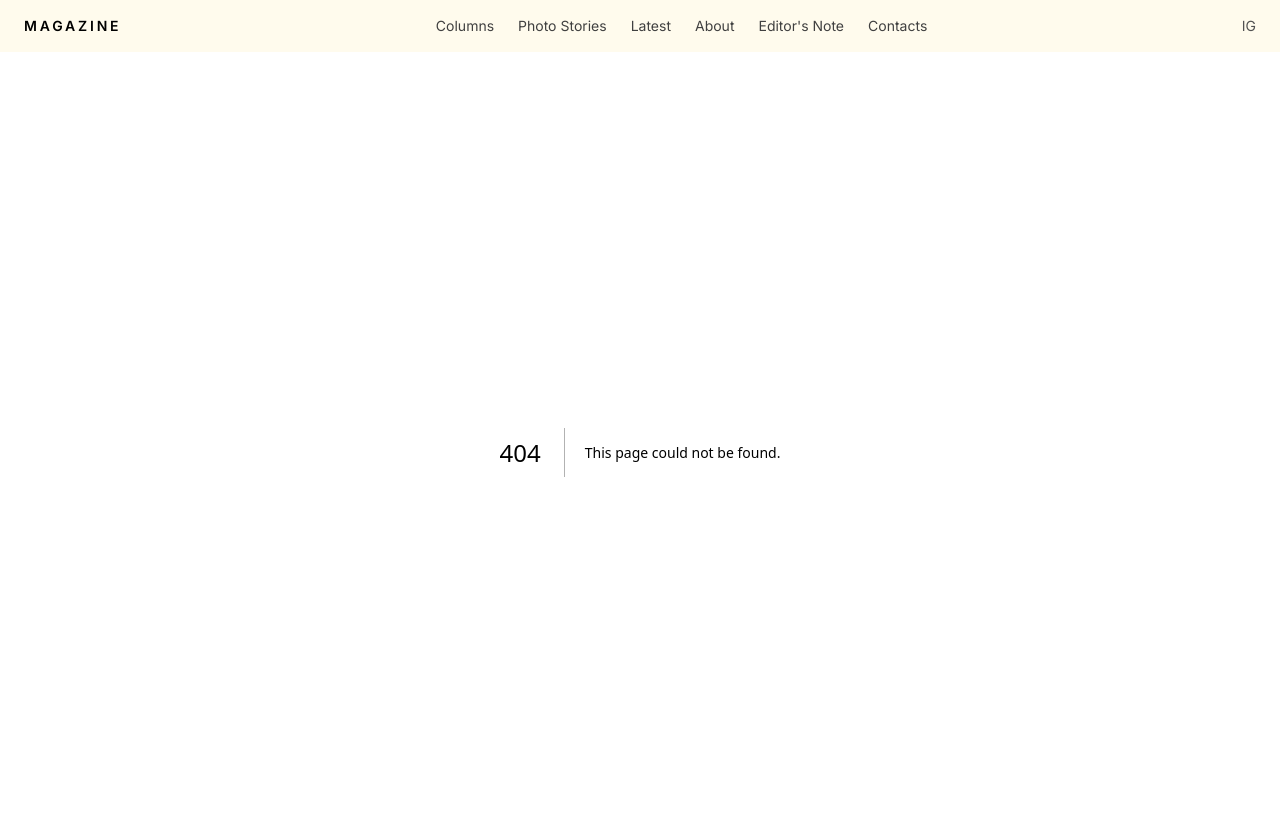
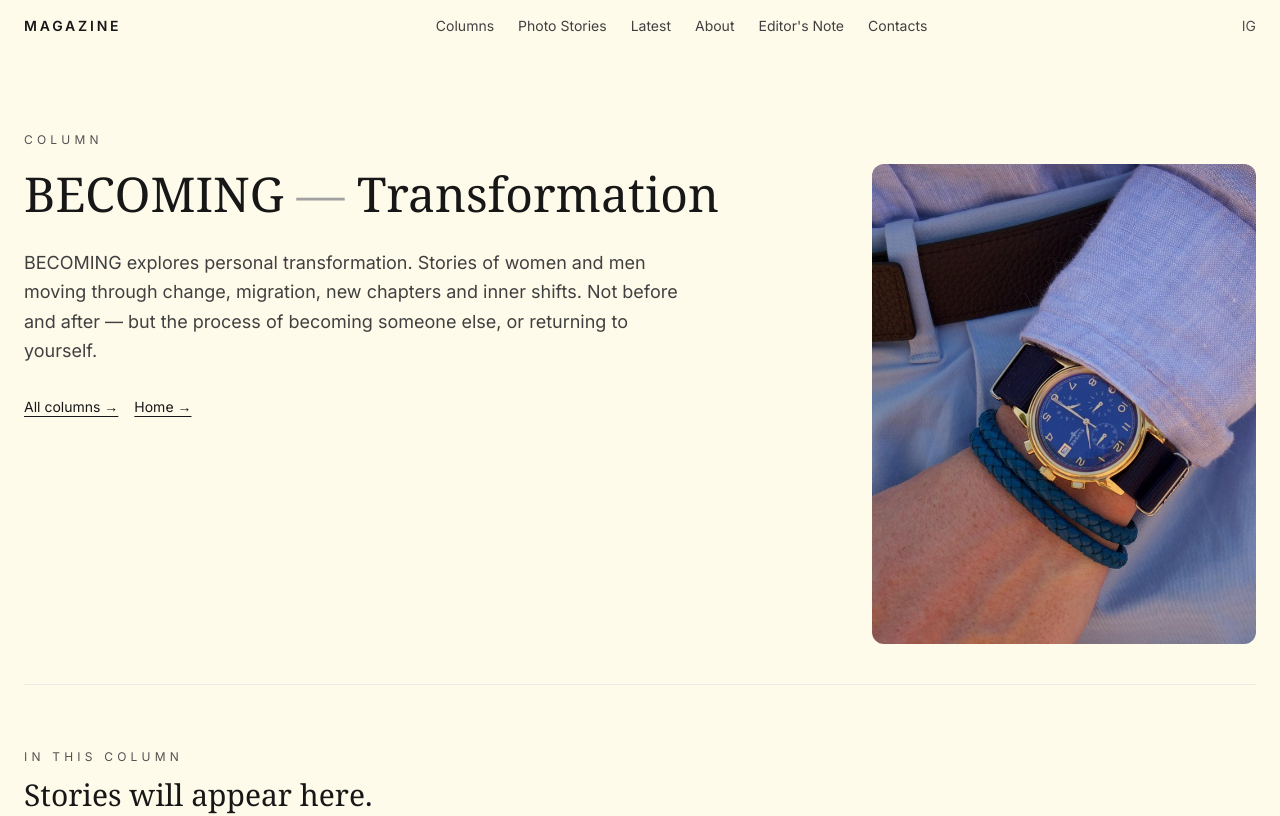
Before and after one commit to Oxymoron82/Magazine, a Next.js app: page /columns/becoming in a window 1280 px wide. Before the commit this address had no page. Shown: the top 816 px of the page. Built offline with nearby package versions, Linux system fonts and the light colour scheme; a web font is replaced by a local one.

Commit message:
added columns

```diff
--- /dev/null
+++ b/app/columns/[slug]/page.tsx
@@ -0,0 +1,92 @@
+import Link from "next/link";
+import Image from "next/image";
+import { columns } from "@/data/columns";
+import { notFound } from "next/navigation";
+
+export default async function ColumnPage({
+  params,
+}: {
+  params: Promise<{ slug: string }>;
+}) {
+  const { slug } = await params;
+
+  const column = columns.find((c) => c.slug === slug);
+  if (!column) notFound();
+
+  return (
+    <main className="bg-[#FFFBEB] text-neutral-900">
+      {/* HERO */}
+      <section className="max-w-7xl mx-auto px-6 pt-20 pb-10">
+        <p className="text-xs uppercase tracking-[0.35em] text-neutral-600">
+          Column
+        </p>
+
+        <div className="mt-4 grid md:grid-cols-12 gap-10 items-start">
+          <div className="md:col-span-7">
+            <h1 className="text-4xl md:text-5xl font-serif leading-tight">
+              {column.label}
+              <span className="text-neutral-400"> — </span>
+              {column.title}
+            </h1>
+
+            <p className="mt-6 text-neutral-700 leading-relaxed text-lg max-w-2xl">
+              {column.description}
+            </p>
+
+            <div className="mt-8 flex gap-4 flex-wrap">
+              <Link
+                href="/columns"
+                className="text-sm underline underline-offset-4 hover:text-black transition"
+              >
+                All columns →
+              </Link>
+
+              <Link
+                href="/#columns"
+                className="text-sm underline underline-offset-4 hover:text-black transition"
+              >
+                Home →
+              </Link>
+            </div>
+          </div>
+
+          <div className="md:col-span-5">
+            <div className="relative ml-auto w-full max-w-sm aspect-[4/5]">
+              <Image
+                src={column.image}
+                alt={column.title}
+                fill
+                className="object-cover rounded-xl"
+              />
+            </div>
+          </div>
+        </div>
+      </section>
+
+      <div className="max-w-7xl mx-auto px-6">
+        <div className="h-px bg-neutral-200/70" />
+      </div>
+
+      {/* ARTICLES PLACEHOLDER */}
+      <section className="max-w-7xl mx-auto px-6 py-14 md:py-16">
+        <div className="flex items-end justify-between gap-6 mb-10">
+          <div>
+            <p className="text-xs uppercase tracking-[0.35em] text-neutral-600">
+              In this column
+            </p>
+            <h2 className="mt-3 text-2xl md:text-3xl font-serif">
+              Stories will appear here.
+            </h2>
+          </div>
+        </div>
+
+        <div className="rounded-2xl border border-neutral-200 bg-white/40 p-8">
+          <p className="text-neutral-700 leading-relaxed">
+            No articles yet — this column is being curated. When the first issue
+            goes live, you’ll see the full list here.
+          </p>
+        </div>
+      </section>
+    </main>
+  );
+}
--- /dev/null
+++ b/app/columns/page.tsx
@@ -0,0 +1,66 @@
+import Link from "next/link";
+import Image from "next/image";
+import { columns } from "@/data/columns";
+
+export default function ColumnsPage() {
+  return (
+    <main className="bg-[#FFFBEB] text-neutral-900">
+      <section className="max-w-7xl mx-auto px-6 pt-20 pb-10">
+        <p className="text-xs uppercase tracking-[0.35em] text-neutral-600">
+          Columns
+        </p>
+
+        <div className="mt-4 flex items-end justify-between gap-6">
+          <h1 className="text-4xl md:text-5xl font-serif leading-tight">
+            All columns.
+          </h1>
+
+          <Link
+            href="/#columns"
+            className="text-sm underline underline-offset-4 hover:text-black transition"
+          >
+            Back to home →
+          </Link>
+        </div>
+
+        <p className="mt-6 max-w-2xl text-neutral-700 leading-relaxed">
+          The Issue is structured around recurring columns — each one a way of
+          looking at people, work, form, and place.
+        </p>
+      </section>
+
+      <div className="max-w-7xl mx-auto px-6">
+        <div className="h-px bg-neutral-200/70" />
+      </div>
+
+      <section className="max-w-7xl mx-auto px-6 py-14 md:py-16">
+        <div className="grid grid-cols-1 md:grid-cols-3 gap-x-10 gap-y-20">
+          {columns.map((c) => (
+            <Link key={c.slug} href={`/columns/${c.slug}`} className="block">
+              <article className="space-y-4">
+                <div className="relative aspect-[3/4] overflow-hidden rounded-xl">
+                  <Image
+                    src={c.image}
+                    alt={c.title}
+                    fill
+                    className="object-cover"
+                  />
+                </div>
+
+                <p className="text-xs uppercase tracking-[0.3em] text-neutral-600">
+                  {c.label}
+                </p>
+
+                <h3 className="text-xl font-medium leading-snug">{c.title}</h3>
+
+                <p className="text-sm text-neutral-700 leading-relaxed">
+                  {c.descriptionShort}
+                </p>
+              </article>
+            </Link>
+          ))}
+        </div>
+      </section>
+    </main>
+  );
+}
--- a/app/page.tsx
+++ b/app/page.tsx
@@ -122,7 +122,6 @@ export default function HomePage() {
         id="editors-note"
         className="max-w-7xl mx-auto px-6 py-24 md:py-28 scroll-mt-24"
       >
-        {/* делаем блок компактнее и фото меньше */}
         <div className="grid md:grid-cols-12 gap-14 items-center">
           {/* TEXT */}
           <div className="md:col-span-7 max-w-2xl">
@@ -142,9 +141,7 @@ export default function HomePage() {
               Not glossy beauty, but real beauty — strong, confident, alive.
             </p>
 
-            <p className="mt-4 italic text-neutral-500 text-sm">
-              by Sofia Solas
-            </p>
+            <p className="mt-4 italic text-neutral-500 text-sm">by Sofia Solas</p>
 
             <Link
               href="/editor"
@@ -154,7 +151,7 @@ export default function HomePage() {
             </Link>
           </div>
 
-          {/* IMAGE (в 2 раза меньше визуально) */}
+          {/* IMAGE */}
           <div className="md:col-span-5">
             <div className="relative ml-auto w-full max-w-sm aspect-[4/5]">
               <Image
@@ -173,7 +170,7 @@ export default function HomePage() {
         <div className="h-px bg-neutral-200/70" />
       </div>
 
-      {/* FEATURED GRID — Columns */}
+      {/* COLUMNS (Rubrics) */}
       <section
         id="columns"
         className="max-w-7xl mx-auto px-6 py-24 md:py-28 scroll-mt-24"
@@ -187,28 +184,39 @@ export default function HomePage() {
               Essays, voices, and personal angles.
             </h2>
           </div>
+
+          <Link
+            href="/columns"
+            className="text-sm underline underline-offset-4 hover:text-black transition"
+          >
+            More →
+          </Link>
         </div>
 
         <div className="grid grid-cols-1 md:grid-cols-3 gap-x-10 gap-y-24">
-          <Link href="/fashion-story" className="block">
+          <Link href="/columns/becoming" className="block">
             <EditorialCard
-              category="Fashion story"
-              title="Saint Laurent by Anthony Vaccarello"
+              category="BECOMING"
+              title="Transformation"
               image="/images/card-1.jpg"
             />
           </Link>
 
+          <Link href="/columns/work" className="block">
             <EditorialCard
-            category="Beauty"
-            title="Peter Philips + Pierre Debusschere"
+              category="WORK"
+              title="Work & Path"
               image="/images/card-2.jpg"
             />
+          </Link>
 
+          <Link href="/columns/practice" className="block">
             <EditorialCard
-            category="Exploration"
-            title="Isamaya Ffrench Filter"
+              category="PRACTICE"
+              title="Creative Practice"
               image="/images/card-3.jpg"
             />
+          </Link>
         </div>
       </section>
 
@@ -241,7 +249,7 @@ export default function HomePage() {
         </div>
       </section>
 
-      {/* EDITORIAL GRID — Latest */}
+      {/* LATEST */}
       <section
         id="latest"
         className="max-w-7xl mx-auto px-6 pb-28 md:pb-32 scroll-mt-24"
--- /dev/null
+++ b/data/columns.ts
@@ -0,0 +1,98 @@
+export type Column = {
+  slug: string;            // /columns/[slug]
+  label: string;           // BECOMING / WORK
+  title: string;           // Transformation
+  descriptionShort: string; // короткий текст для карточек
+  description: string;      // полный текст для страницы рубрики
+  image: string;           // изображение
+};
+
+export const columns: Column[] = [
+  {
+    slug: "becoming",
+    label: "BECOMING",
+    title: "Transformation",
+    descriptionShort:
+      "Personal stories of change, identity, and becoming.",
+    description:
+      "BECOMING explores personal transformation. Stories of women and men moving through change, migration, new chapters and inner shifts. Not before and after — but the process of becoming someone else, or returning to yourself.",
+    image: "/images/card-1.jpg",
+  },
+
+  {
+    slug: "work",
+    label: "WORK",
+    title: "Work & Path",
+    descriptionShort:
+      "Careers, entrepreneurship and building something real.",
+    description:
+      "WORK is about people who build. Entrepreneurs, founders, creators and professionals speaking about decisions, risks, failures and persistence. Not motivational stories — but the real mechanics of work.",
+    image: "/images/card-2.jpg",
+  },
+
+  {
+    slug: "practice",
+    label: "PRACTICE",
+    title: "Creative Practice",
+    descriptionShort:
+      "Conversations with photographers, designers and makers.",
+    description:
+      "PRACTICE focuses on the people behind creative industries — photographers, stylists, designers, artists and directors. Not interviews for promotion, but reflections on process, thinking and craft.",
+    image: "/images/card-3.jpg",
+  },
+
+  {
+    slug: "form",
+    label: "FORM",
+    title: "Visual Stories",
+    descriptionShort:
+      "Fashion and art editorials as visual language.",
+    description:
+      "FORM is where fashion, art and image meet. Editorial shoots, visual essays and experiments with the body, clothing and composition. Beyond trends — image as language.",
+    image: "/images/card-4.jpg",
+  },
+
+  {
+    slug: "place",
+    label: "PLACE",
+    title: "Spaces & Cities",
+    descriptionShort:
+      "Hotels, studios, restaurants and cities that shape atmosphere.",
+    description:
+      "PLACE explores environments that influence how we feel and think. Hotels, restaurants, studios, architecture and cities that create mood, energy and cultural identity.",
+    image: "/images/card-5.jpg",
+  },
+
+  {
+    slug: "unseen",
+    label: "UNSEEN",
+    title: "Quiet Portraits",
+    descriptionShort:
+      "Stories of people outside the spotlight.",
+    description:
+      "UNSEEN is about ordinary people with extraordinary lives. Stories that rarely appear in media — quiet portraits of resilience, dignity and personal experience.",
+    image: "/images/card-6.jpg",
+  },
+
+  {
+    slug: "intimacy",
+    label: "INTIMACY",
+    title: "Body & Intimacy",
+    descriptionShort:
+      "Conversations about body, sexuality and boundaries.",
+    description:
+      "INTIMACY explores sexuality, closeness, vulnerability and personal boundaries. A thoughtful conversation about embodiment without provocation or clichés.",
+    image: "/images/card-7.jpg",
+  },
+
+  {
+    slug: "varia",
+    label: "VARIA",
+    title: "Misc",
+    descriptionShort:
+      "Fragments, notes and short pieces.",
+    description:
+      "VARIA is a flexible space for shorter texts, reflections, fragments and experimental formats that don't fit traditional categories.",
+    image: "/images/card-1.jpg",
+  },
+];
```
Lines whose indentation alone changed are shown as unchanged.
